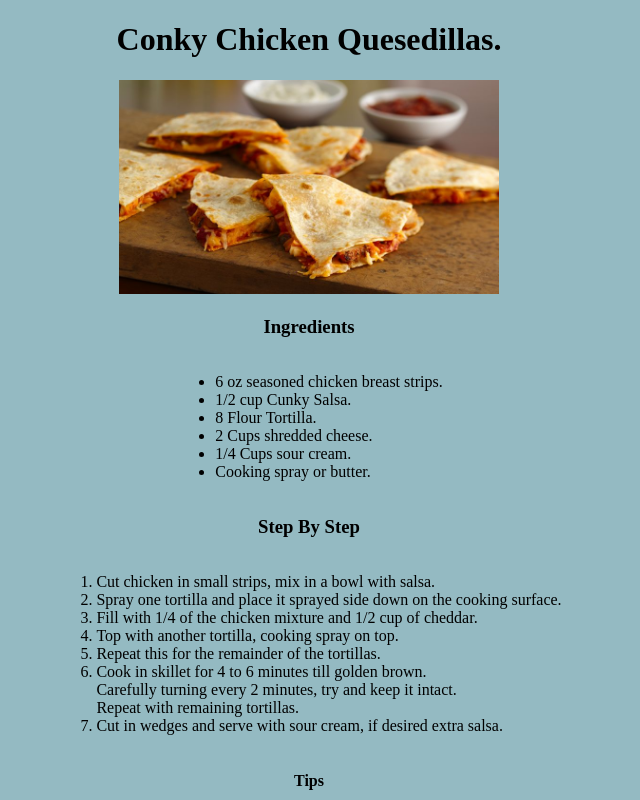
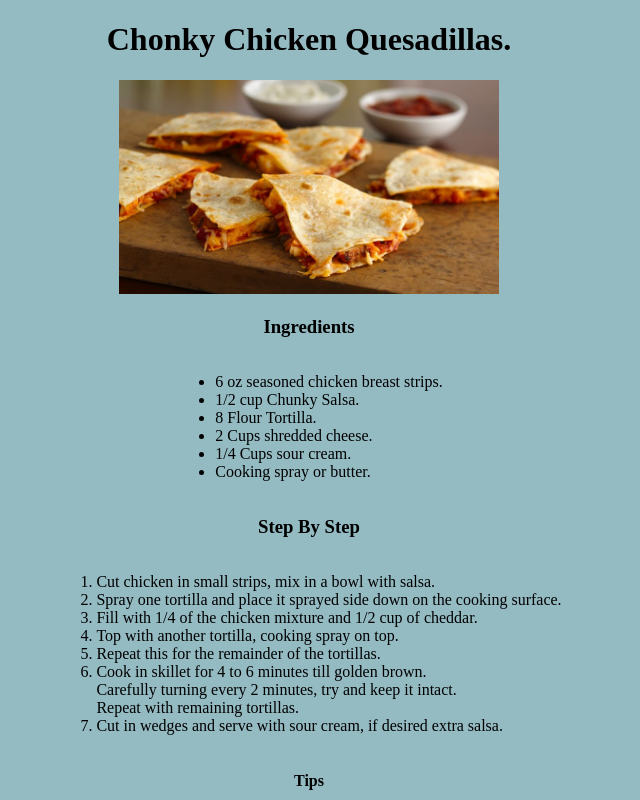
Before and after one commit to Keenhydra/odin-recipe, a plain HTML site: page recipes/quesedilla.html in a window 1280 px wide. Shown: the top 800 px of the page, without its empty margins (331-971 px from the left). Drawn offline with Linux system fonts and the light colour scheme.

Commit message:
Correct spelling mistakes in quesadilla

```diff
--- a/recipes/quesedilla.html
+++ b/recipes/quesedilla.html
@@ -2,20 +2,20 @@
 <html lang="eng">
 <head>
     <meta charset="utf-8">
-    <title>Chonky Chicken Quesedillas</title>
+    <title>Chonky Chicken Quesadillas</title>
     <link rel="stylesheet" href="../styles.css">
 </head>
 
 <body>
     <main>
-        <h1 class="title">Conky Chicken Quesedillas.</h1>
+        <h1 class="title">Chonky Chicken Quesadillas.</h1>
         <p><img id="queso" src="../img/quesedillas.jpeg"></p>
 
         <div>
             <h3>Ingredients</h3>
                 <p><uL class="list">
                     <li>6 oz seasoned chicken breast strips.</li>
-                    <li>1/2 cup Cunky Salsa.</li>
+                    <li>1/2 cup Chunky Salsa.</li>
                     <li>8 Flour Tortilla.</li>
                     <li>2 Cups shredded cheese.</li>
                     <li>1/4 Cups sour cream.</li>
@@ -43,7 +43,8 @@
                 <p><ol class="list">
                     <li>Use a large enough skillet to make turning them over easier.</li>
                     <li>If desired serve with guacamole and hot sauce.</li>
-                    <li>If you can't find seasoned chicken regular<br> cooked chicken seasoned yourself will do.</li>
+                    <li>If you can't find seasoned chicken<br>
+                        regular cooked chicken seasoned yourself will do.</li>
                 </ol></p>
         </div>
 
```
